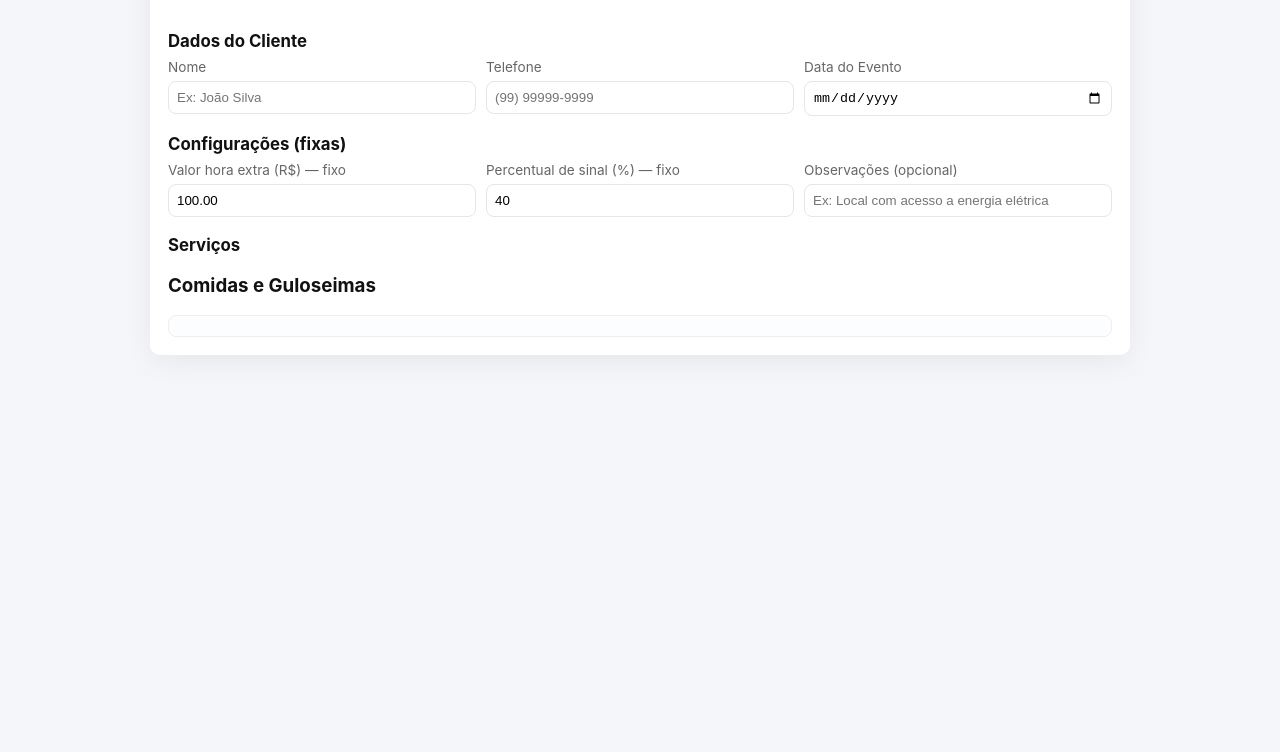
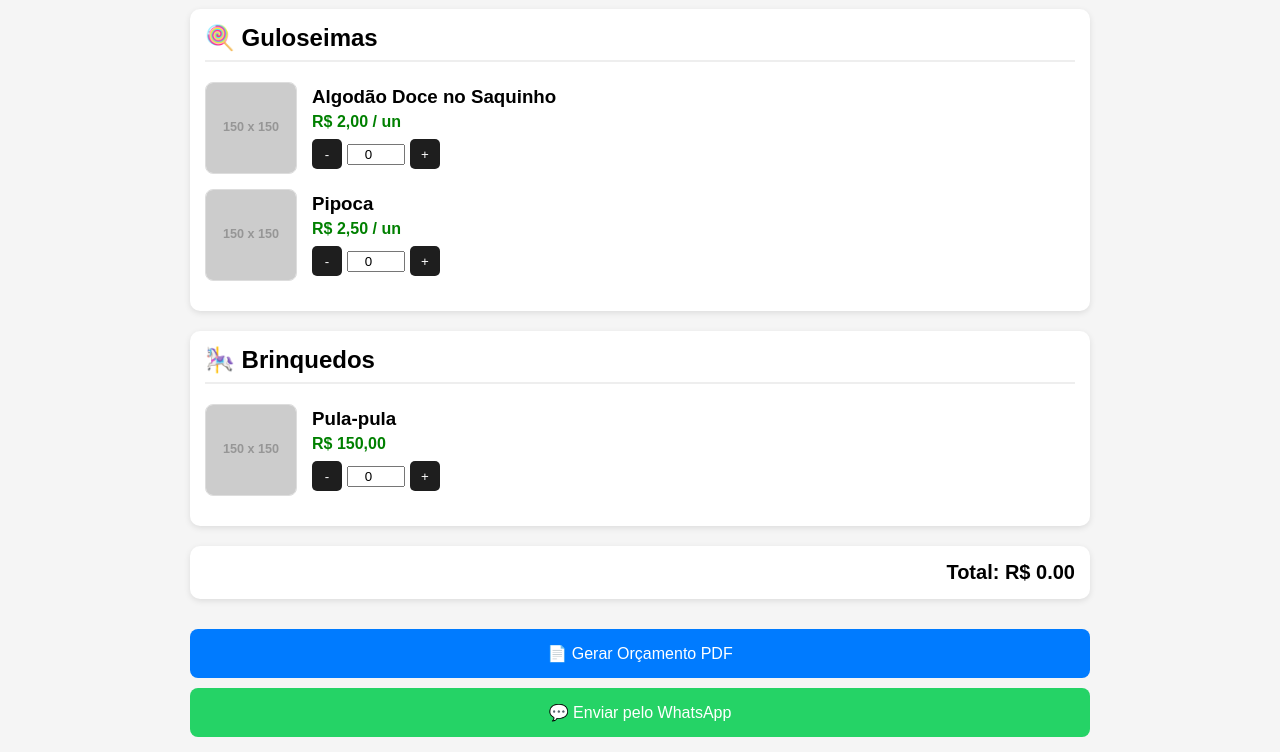
Before and after one commit to Gilart899/GilArt, a plain HTML site: page index.html in a window 1280 px wide. Shown: the part 150-902 px from the top of the page. Before the commit the page ends 800 px from the top, so only its background shows below. Drawn offline with Linux system fonts and the light colour scheme; placeholder pictures from the web are drawn by us.

Commit message:
Refactor index.html for budget tool layout and styles
Updated HTML structure, styles, and item listings for the budget tool.

```diff
--- a/index.html
+++ b/index.html
@@ -1,113 +1,162 @@
-<!doctype html>
-<html lang="pt-BR">
+<!DOCTYPE html><html lang="pt-BR">
 <head>
-  <meta charset="utf-8" />
-  <meta name="viewport" content="width=device-width,initial-scale=1" />
-  <title>GilFest — Orçamentos & Contratos</title>
-  <meta name="description" content="GilArt — Ferramenta de orçamento e contrato com assinatura digital e exportação em PDF">
+  <meta charset="UTF-8">
+  <meta name="viewport" content="width=device-width, initial-scale=1.0">
+  <title>Orçamento GilArt</title>
   <style>
-    :root{
-      --accent:#0d6efd;
-      --muted:#666;
-      --bg:#fff; e
+    body{
+      font-family: Arial, sans-serif;
+      background:#f5f5f5;
+      margin:0;
+      padding:0;
     }
-    *{box-sizing:border-box}
-    body{font-family:Inter, system-ui, -apple-system, "Segoe UI", Roboto, "Helvetica Neue", Arial; margin:0; background:#f4f6f9; color:#111}
-    .container{max-width:980px;margin:18px auto;padding:18px;background:var(--bg);border-radius:10px;box-shadow:0 8px 30px rgba(0,0,0,0.06)}
-    .header{display:flex;gap:12px;align-items:center}
-    .logo{width:64px;height:64px;object-fit:contain}
-    h1{font-size:1.25rem;margin:0}
-    .lead{margin:0;color:var(--muted);font-size:.95rem}
-    section{margin-top:18px}
-    h2{font-size:1.05rem;margin:8px 0}
-    .row{display:grid;grid-template-columns:1fr;gap:10px}
-    label{font-size:.85rem;color:var(--muted);display:block;margin-bottom:6px}
-    input[type="text"], input[type="number"], input[type="date"], input[type="tel"], select{
-      padding:8px;border-radius:8px;border:1px solid #e3e6ea;width:100%;background:#fff
+    header{
+      background:#1e1e1e;
+      color:#fff;
+      padding:15px;
+      text-align:center;
     }
-    .config-grid{display:grid;grid-template-columns:repeat(2,1fr);gap:10px}
-    .categoria{margin-top:8px}
-    .item{display:flex;align-items:center;justify-content:space-between;gap:10px;padding:10px;border-radius:8px;border:1px solid #eee;background:#fcfdff;margin-top:8px}
-    .item-left{display:flex;align-items:center;gap:10px;flex:1}
-    .item-checkbox{transform:scale(1.1)}
-    .item-title{font-weight:600}
-    .qty{display:flex;align-items:center;gap:6px}
-    .qty button{padding:6px 8px;border-radius:6px;border:1px solid #ddd;background:#fff;cursor:pointer}
-    .qty input{width:62px;padding:6px;border-radius:6px;border:1px solid #ddd;text-align:center}
-    .preco{min-width:100px;text-align:right;color:var(--muted);font-weight:600}
-    #resumo{background:#f1f3f9;padding:12px;border-radius:8px;margin-top:12px}
-    .actions{display:flex;flex-direction:column;gap:8px;margin-top:12px}
-    .actions button{padding:10px;border-radius:8px;border:0;background:var(--accent);color:#fff;font-weight:700;cursor:pointer}
-    .actions button.secondary{background:#28a745}
-    .sigWrap{margin-top:12px}
-    canvas#signature-pad{border:1px solid #dcdcdc;border-radius:6px;display:block;max-width:100%}
-    .sigActions{display:flex;gap:8px;margin-top:8px}
-    .sigActions button{padding:8px 10px;border-radius:6px;border:0;cursor:pointer}
-    .muted{color:var(--muted);font-size:.95rem}
-    @media(min-width:720px){
-      .row{grid-template-columns:repeat(3,1fr)}
-      .actions{flex-direction:row}
-      .config-grid{grid-template-columns:repeat(3,1fr)}
+    .container{
+      max-width:900px;
+      margin:auto;
+      padding:15px;
     }
-
-    /* PIX button minor styles */
-    #pix-container a{display:flex;align-items:center;justify-content:center}
+    .section{
+      background:#fff;
+      margin-bottom:20px;
+      padding:15px;
+      border-radius:10px;
+      box-shadow:0 2px 6px rgba(0,0,0,0.1);
+    }
+    .section h2{
+      margin-top:0;
+      border-bottom:2px solid #eee;
+      padding-bottom:8px;
+    }
+    .item{
+      display:flex;
+      align-items:center;
+      gap:15px;
+      margin-bottom:15px;
+    }
+    .item img{
+      width:90px;
+      height:90px;
+      object-fit:cover;
+      border-radius:8px;
+      border:1px solid #ddd;
+    }
+    .item-info{
+      flex:1;
+    }
+    .item-info h3{
+      margin:0 0 5px 0;
+    }
+    .price{
+      color:#008000;
+      font-weight:bold;
+    }
+    .qty{
+      display:flex;
+      align-items:center;
+      gap:5px;
+      margin-top:8px;
+    }
+    .qty button{
+      width:30px;
+      height:30px;
+      border:none;
+      background:#1e1e1e;
+      color:#fff;
+      border-radius:5px;
+      cursor:pointer;
+    }
+    .qty input{
+      width:50px;
+      text-align:center;
+    }
+    .total{
+      font-size:20px;
+      text-align:right;
+      font-weight:bold;
+    }
+    .actions button{
+      width:100%;
+      padding:15px;
+      margin-top:10px;
+      border:none;
+      border-radius:8px;
+      font-size:16px;
+      cursor:pointer;
+    }
+    .pdf{background:#007bff;color:#fff;}
+    .whatsapp{background:#25d366;color:#fff;}
   </style>
 </head>
-<body>
-  <main class="container" role="main">
-    <header class="header" aria-label="Cabeçalho">
-      <img src="logo.png" alt="Logo GilFest" class="logo" />
-      <div>
-        <h1>GilFest — Orçamentos & Contratos</h1>
-        <p class="lead">Gere orçamento e contrato com assinatura digital e exporte em PDF.</p>
-        <p class="muted">CPF: <strong>045.761.515-09</strong> • Tel: <strong>(79) 9 9914-5044</strong></p>
-        <p class="muted">Endereço: <strong>Av. Principal do conjunto João Alves, n°705 — Nossa Senhora do Socorro - SE</strong></p>
-      </div>
-    </header>
+<body><header>
+  <h1>Orçamento GilArt</h1>
+  <p>Selecione os itens desejados</p>
+</header><div class="container">  <div class="section">
+    <h2>🍭 Guloseimas</h2><div class="item">
+  <img src="https://via.placeholder.com/150?text=Algod%C3%A3o+Doce" alt="Algodão Doce">
+  <div class="item-info">
+    <h3>Algodão Doce no Saquinho</h3>
+    <div class="price">R$ 2,00 / un</div>
+    <div class="qty">
+      <button onclick="alterar(this,-1)">-</button>
+      <input type="number" value="0" data-preco="2">
+      <button onclick="alterar(this,1)">+</button>
+    </div>
+  </div>
+</div>
 
-    <form id="orcForm" novalidate>
-      <section aria-labelledby="cliente-title">
-        <h2 id="cliente-title">Dados do Cliente</h2>
-        <div class="row">
-          <div>
-            <label for="clienteNome">Nome</label>
-            <input id="clienteNome" type="text" placeholder="Ex: João Silva" />
-          </div>
-          <div>
-            <label for="clienteTelefone">Telefone</label>
-            <input id="clienteTelefone" type="tel" placeholder="(99) 99999-9999" />
-          </div>
-          <div>
-            <label for="dataEvento">Data do Evento</label>
-            <input id="dataEvento" type="date" />
-          </div>
-        </div>
-      </section>
+<div class="item">
+  <img src="https://via.placeholder.com/150?text=Pipoca" alt="Pipoca">
+  <div class="item-info">
+    <h3>Pipoca</h3>
+    <div class="price">R$ 2,50 / un</div>
+    <div class="qty">
+      <button onclick="alterar(this,-1)">-</button>
+      <input type="number" value="0" data-preco="2.5">
+      <button onclick="alterar(this,1)">+</button>
+    </div>
+  </div>
+</div>
 
-      <section aria-labelledby="config-title">
-        <h2 id="config-title">Configurações (fixas)</h2>
-        <div class="config-grid">
-          <div>
-            <label for="valorHoraExtra">Valor hora extra (R$) — fixo</label>
-            <input id="valorHoraExtra" type="number" value="100.00" readonly />
-          </div>
-          <div>
-            <label for="percentualSinal">Percentual de sinal (%) — fixo</label>
-            <input id="percentualSinal" type="number" value="40" readonly />
-          </div>
-          <div>
-            <label for="observacoes">Observações (opcional)</label>
-            <input id="observacoes" type="text" placeholder="Ex: Local com acesso a energia elétrica" />
-          </div>
-        </div>
-      </section>
+  </div>  <div class="section">
+    <h2>🎠 Brinquedos</h2><div class="item">
+  <img src="https://via.placeholder.com/150?text=Pula+Pula" alt="Pula-pula">
+  <div class="item-info">
+    <h3>Pula-pula</h3>
+    <div class="price">R$ 150,00</div>
+    <div class="qty">
+      <button onclick="alterar(this,-1)">-</button>
+      <input type="number" value="0" data-preco="150">
+      <button onclick="alterar(this,1)">+</button>
+    </div>
+  </div>
+</div>
 
-      <section aria-labelledby="servicos-title">
-        <h2 id="servicos-title">Serviços</h2>
+  </div>  <div class="section">
+    <div class="total">Total: R$ <span id="total">0.00</span></div>
+  </div>  <div class="actions">
+    <button class="pdf">📄 Gerar Orçamento PDF</button>
+    <button class="whatsapp">💬 Enviar pelo WhatsApp</button>
+  </div></div><script>
+  function alterar(btn,valor){
+    const input = btn.parentElement.querySelector('input');
+    let v = parseInt(input.value) + valor;
+    if(v < 0) v = 0;
+    input.value = v;
+    calcular();
+  }
 
-        <!-- SIGNS & MAKER -->
-        <div class="categoria" id="categoria-Signs & Marketing">
-          <h3>Comidas e Guloseimas</h3>
-
-          <div class="item" data-preco="2.00" data-id="algodao-saquinho-">
+  function calcular(){
+    let total = 0;
+    document.querySelectorAll('input[data-preco]').forEach(i=>{
+      total += i.value * parseFloat(i.dataset.preco);
+    });
+    document.getElementById('total').innerText = total.toFixed(2);
+  }
+</script></body>
+</html>
```
